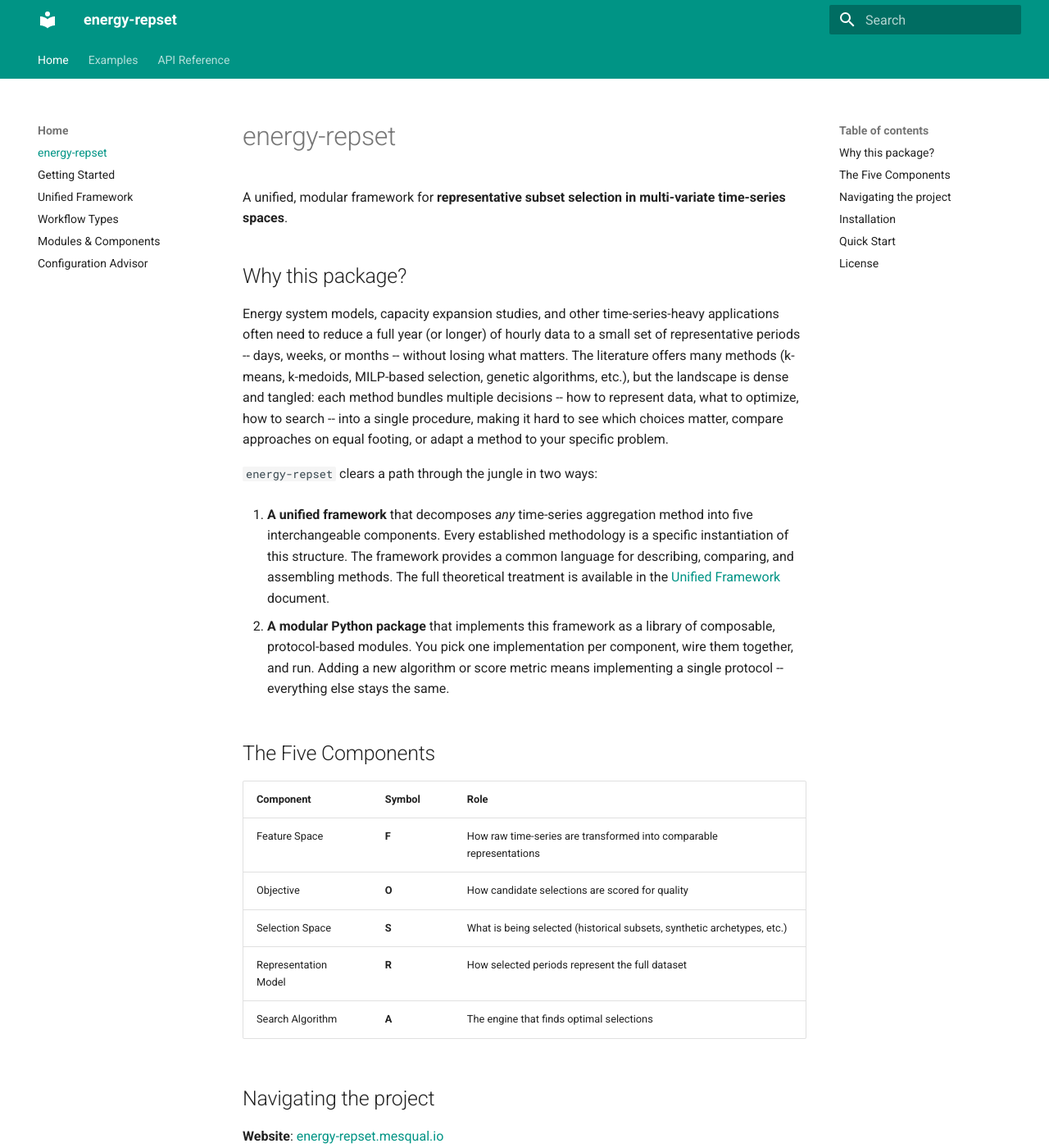
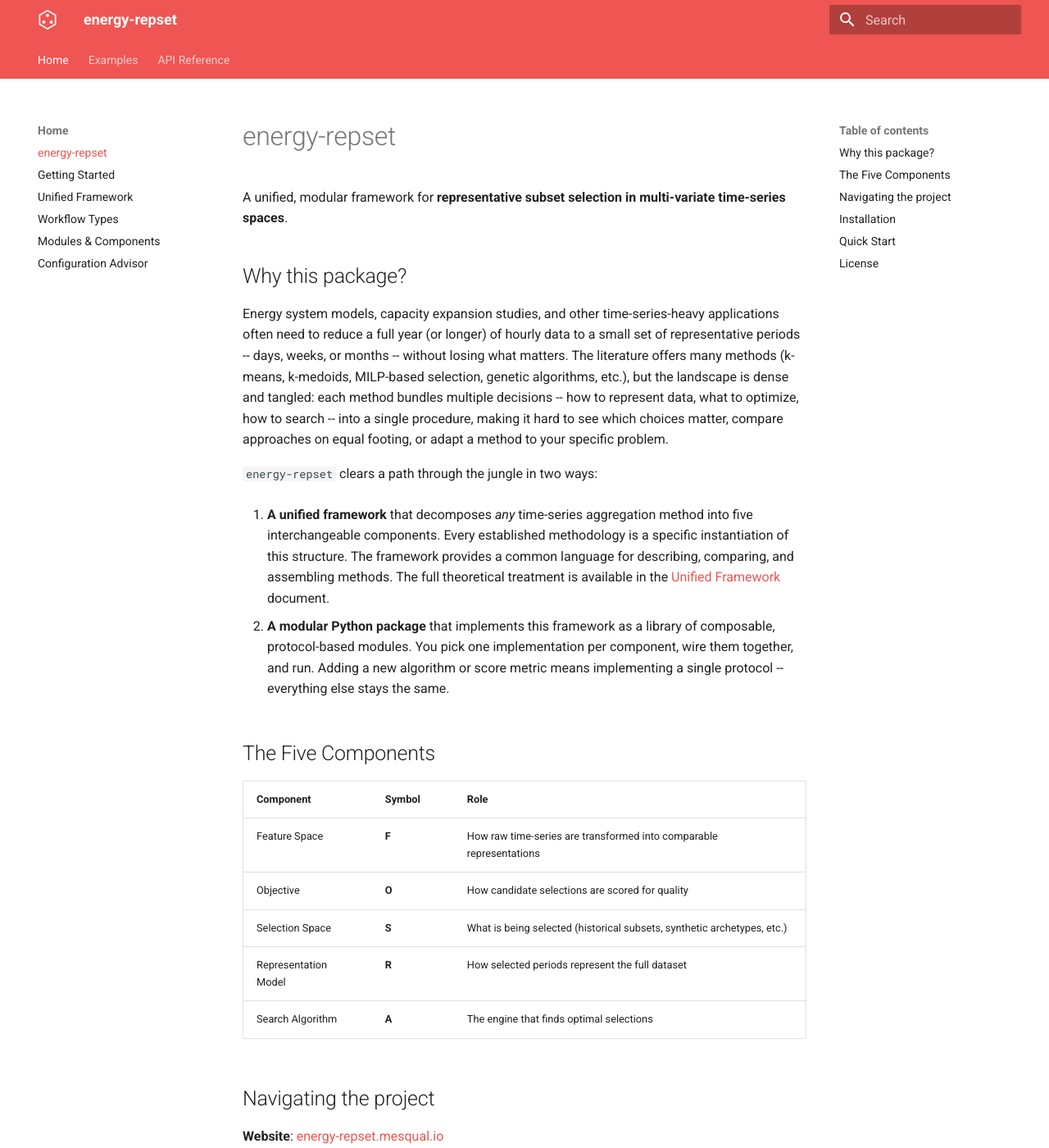
Before and after one commit to helgeesch/energy-repset, an MkDocs documentation site: the page built from docs/index.md, in a window 1280 px wide and 1400 px high. Shown: the whole window at 82% size. Built offline with MkDocs 1.6.1 and Material for MkDocs 9.7.7, drawn with Linux system fonts in a browser that asks for light colours.

Commit message:
add energy-repset logo and switch color theme from teal to red (#dd6058)

```diff
--- /dev/null
+++ b/docs/stylesheets/extra.css
@@ -0,0 +1,5 @@
+:root {
+    --md-primary-fg-color: #dd6058;
+    --md-primary-fg-color--light: #e88a84;
+    --md-primary-fg-color--dark: #c4433b;
+}
--- a/mkdocs.yml
+++ b/mkdocs.yml
@@ -4,8 +4,10 @@ site_description: A unified framework for representative subset selection in mul
 
 theme:
   name: material
+  favicon: assets/logo-red.svg
+  logo: assets/logo-white.svg
   palette:
-    primary: 'teal'
+    primary: 'red'
     accent: 'amber'
   features:
     - navigation.tabs
@@ -21,6 +23,9 @@ markdown_extensions:
   - pymdownx.highlight
   - pymdownx.superfences
   - pymdownx.snippets
+
+extra_css:
+  - stylesheets/extra.css
 
 extra_javascript:
   - javascripts/mathjax.js
```
Also changed, not shown: docs/assets/logo-black.svg (added), docs/assets/logo-red.svg (added), docs/assets/logo-white.svg (added).
